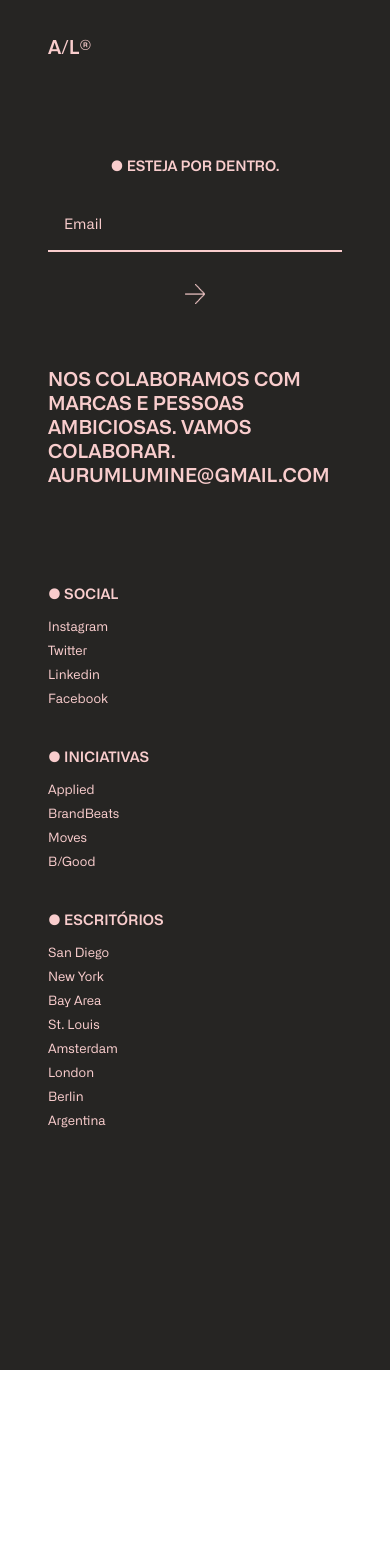
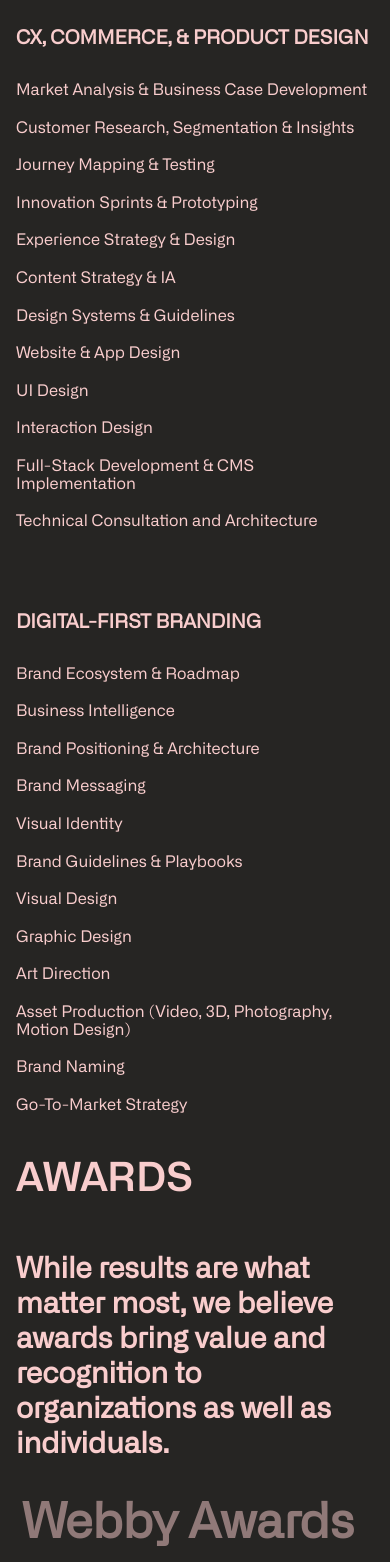
Before and after one commit to guilhermesantossousadev/aurum-ecommerce, a React (Vite) app: page /sobre in a window 390 px wide. Shown: the part 2520-4082 px from the top of the page. Before the commit the page ends 3890 px from the top, so only its background shows below. Built offline with nearby package versions, Linux system fonts and the light colour scheme.

Commit message:
commit, implementação do Sobre, implementação de redes sociais no footer,

```diff
--- a/src/components/Footer.jsx
+++ b/src/components/Footer.jsx
@@ -109,16 +109,16 @@ function Footer() {
             <ul className={`footer__item__bottom__ul ${footerColorClass}`}>
               <h1>● SOCIAL</h1>
               <li>
-                <a href="#">Instagram</a>
+                <a href="https://www.instagram.com/">Instagram</a>
               </li>
               <li>
-                <a href="#">Twitter</a>
+                <a href="https://x.com/">Twitter</a>
               </li>
               <li>
-                <a href="#">Linkedin</a>
+                <a href="https://br.linkedin.com/">Linkedin</a>
               </li>
               <li>
-                <a href="#">Facebook</a>
+                <a href="https://www.facebook.com/?locale=pt_BR">Facebook</a>
               </li>
             </ul>
 
--- a/src/pages/Servicos.jsx
+++ b/src/pages/Servicos.jsx
@@ -6,7 +6,7 @@ import Assinatura from "../images/AssinaturaEstetica.jpeg";
 import Presenca from "../images/PresençaSensorial.jpg";
 import Simbolos from "../images/SimbolosVivos.jpeg";
 import Relogio from "../images/relogioVladmir.jpeg";
-import Estilo from "../images/EstilocomSignificado.jpg";
+import Estilo from "../images/EstilocomSignificado.jpeg";
 import Hope from "../images/Hope.jpg";
 import Vinculo from "../images/VínculoSingular.png";
 import Essencia from "../images/Essencia.jpeg";
@@ -70,8 +70,9 @@ function Servicos() {
             <div className="Box__item__bottom">
               <h1>AUDEMARS PIGUET</h1>
               <p>
-                Luxuoso relogio cravejada de diamantes, usada pela realeza
-                britânica e famosa por seus pingentes de pérolas ou esmeraldas.
+                Relógio Audemars Piguet cravejado, combina a tradição da marca
+                com um design imponente e moderno, luxo absoluto com diamantes e
+                design marcante.
               </p>
             </div>
           </div>
--- a/src/pages/Sobre.jsx
+++ b/src/pages/Sobre.jsx
@@ -1,10 +1,41 @@
+import React, { useState, useEffect } from "react";
+
 import "../styles/Sobre.css";
 import img1 from "../images/Photo1About.jpg";
 import img2 from "../images/Photo2About.jpg";
 import img3 from "../images/Photo3About.png";
 import img4 from "../images/Photo4About.jpg";
 
+import imgA from "../images/Photo4About.jpg";
+import imgB from "../images/Photo1About.jpg";
+import imgC from "../images/Photo2About.jpg";
+
+const palavras = [
+  { texto: "Webby Awards", imagem: imgA },
+  { texto: "Adweek", imagem: imgB },
+  { texto: "Awwwards", imagem: imgC },
+  { texto: "D&AD", imagem: imgB },
+  { texto: "One Show", imagem: imgC },
+  { texto: "The FWA", imagem: imgC },
+  { texto: "Comm Arts", imagem: imgC },
+];
+
 const Sobre = () => {
+  const [hoverIndex, setHoverIndex] = useState(null);
+  const [mousePos, setMousePos] = useState({ x: 0, y: 0 });
+
+  useEffect(() => {
+    function handleMouseMove(e) {
+      setMousePos({ x: e.clientX, y: e.clientY });
+    }
+    window.addEventListener("mousemove", handleMouseMove);
+    return () => window.removeEventListener("mousemove", handleMouseMove);
+  }, []);
+
+  // Tamanho da imagem para calcular o centro
+  const imgWidth = 450;
+  const imgHeight = 550;
+
   return (
     <div className="Sobre">
       <div className="Sobre__container">
@@ -127,6 +158,98 @@ const Sobre = () => {
           </div>
         </div>
       </div>
+
+      <div className="Sobre__Capabilities">
+        <div className="Sobre__Capabilities__container">
+          <div className="Sobre__Capabilities__container__item">
+            <h1>Capabilities</h1>
+          </div>
+          <div className="Sobre__Capabilities__container__internal">
+            <div className="Sobre__Capabilities__container__item">
+              <h2>CX, Commerce, & Product Design</h2>
+              <ul>
+                <li>Market Analysis & Business Case Development</li>
+                <li>Customer Research, Segmentation & Insights</li>
+                <li>Journey Mapping & Testing</li>
+                <li>Innovation Sprints & Prototyping</li>
+                <li>Experience Strategy & Design</li>
+                <li>Content Strategy & IA</li>
+                <li>Design Systems & Guidelines</li>
+                <li>Website & App Design</li>
+                <li>UI Design</li>
+                <li>Interaction Design</li>
+                <li>Full-Stack Development & CMS Implementation</li>
+                <li>Technical Consultation and Architecture</li>
+              </ul>
+            </div>
+            <div className="Sobre__Capabilities__container__item">
+              <h2>Digital-First Branding</h2>
+              <ul>
+                <li>Brand Ecosystem & Roadmap</li>
+                <li>Business Intelligence</li>
+                <li>Brand Positioning & Architecture</li>
+                <li>Brand Messaging</li>
+                <li>Visual Identity</li>
+                <li>Brand Guidelines & Playbooks</li>
+                <li>Visual Design</li>
+                <li>Graphic Design</li>
+                <li>Art Direction</li>
+                <li>
+                  Asset Production (Video, 3D, Photography, Motion Design)
+                </li>
+                <li>Brand Naming</li>
+                <li>Go-To-Market Strategy</li>
+              </ul>
+            </div>
+          </div>
+        </div>
+      </div>
+
+      <div className="Sobre__awards">
+        <div className="Sobre__awards__item">
+          <h1>Awards</h1>
+        </div>
+        <div className="Sobre__awards__item">
+          <h2>
+            While results are what matter most, we believe awards bring value
+            and recognition to organizations as well as individuals.
+          </h2>
+        </div>
+      </div>
+
+      <div className="Sobre__Hoverimgs">
+        <div className="Sobre__Hoverimgs__item">
+          <h1 className="titulo">
+            <ul>
+              {palavras.map((p, i) => (
+                <li
+                  key={i}
+                  className={`palavra ${hoverIndex === i ? "active" : ""}`}
+                  onMouseEnter={() => setHoverIndex(i)}
+                  onMouseLeave={() => setHoverIndex(null)}
+                >
+                  <span>{p.texto}</span>
+                </li>
+              ))}
+            </ul>
+          </h1>
+
+          {hoverIndex !== null && (
+            <img
+              src={palavras[hoverIndex].imagem}
+              alt=""
+              className="imagem-hover"
+              style={{
+                top: mousePos.y - imgHeight / 2,
+                left: mousePos.x - imgWidth / 2,
+                width: `${imgWidth}px`,
+                height: `${imgHeight}px`,
+              }}
+            />
+          )}
+        </div>
+        <div className="Sobre__Hoverimgs__item rigth"></div>
+      </div>
     </div>
   );
 };
--- a/src/styles/Sobre.css
+++ b/src/styles/Sobre.css
@@ -311,25 +311,281 @@
 }
 
 .Sobre__hero__item__right h1 {
-  font-size: 1.2rem;
+  font-size: 1.7rem;
   text-transform: uppercase;
   margin: 0 0 0.5rem;
   color: #f9cdcd;
 }
 
 .Sobre__hero__item__right span {
-  font-size: 4rem;
+  font-size: 5rem;
   font-weight: bold;
   margin-bottom: 0.5rem;
   color: #f9cdcd;
 }
 
 .Sobre__hero__item__right p {
-  font-size: 0.8rem;
+  font-size: 1.2rem;
   line-height: 1;
   margin: 0;
   color: #f9cdcd;
   font-weight: normal;
+}
+
+.Sobre__Capabilities {
+  height: auto;
+  width: 100%;
+  color: #fff;
+  padding: 4rem;
+}
+
+.Sobre__Capabilities__container {
+  width: 100%;
+  height: 100%;
+  display: flex;
+}
+
+.Sobre__Capabilities__container__internal {
+  width: 100%;
+  height: 100%;
+  display: flex;
+  justify-content: space-around;
+}
+
+.Sobre__Capabilities__container__item {
+  width: 33%;
+  height: 100%;
+  padding: 2rem;
+}
+
+.Sobre__Capabilities__container__item h1 {
+  color: #f9cdcd;
+  text-transform: uppercase;
+  font-weight: 800;
+  font-size: 3rem;
+}
+
+.Sobre__Capabilities__container__item h2 {
+  color: #f9cdcd;
+  text-transform: uppercase;
+  font-weight: 800;
+}
+
+.Sobre__Capabilities__container__item ul {
+  padding-top: 2rem;
+  display: flex;
+  flex-direction: column;
+  gap: 20px;
+  list-style: none;
+  line-height: 2;
+}
+
+.Sobre__Capabilities__container__item ul li {
+  color: #f9cdcd;
+  font-size: 1.5rem;
+  transition: 0.3s ease;
+  line-height: 1.1;
+}
+
+.Sobre__Capabilities__container__item ul li:hover {
+  text-decoration: underline;
+  cursor: pointer;
+}
+
+.titulo {
+  display: flex;
+  gap: 20px;
+  position: relative;
+  flex-wrap: wrap;
+  font-weight: bold;
+  font-size: 1.5rem;
+  user-select: none;
+  color: #000;
+}
+
+.Sobre__awards {
+  height: 60vh;
+  width: 100%;
+  display: flex;
+}
+
+.Sobre__awards__item {
+  width: 50%;
+  height: 100%;
+  padding: 4rem;
+  position: relative;
+}
+
+.Sobre__awards__item h1 {
+  color: #f9cdcd;
+  font-size: 4rem;
+  text-transform: uppercase;
+}
+
+.Sobre__awards__item h2 {
+  color: #f9cdcd;
+  font-size: 3rem;
+  max-width: 500px;
+  position: absolute;
+  top: 50%;
+  left: 0;
+  transform: translate(-50%, -50%);
+}
+
+.Sobre__Hoverimgs {
+  height: 200vh;
+  width: 100%;
+  padding: 2rem;
+  display: flex;
+  position: relative; /* antes inline no div principal */
+}
+
+.Sobre__Hoverimgs__item {
+  width: 70%;
+  height: 100%;
+  overflow-x: visible;
+}
+
+.Sobre__Hoverimgs__item.rigth {
+  width: 10%;
+  height: 100%;
+  overflow-x: visible;
+}
+
+.titulo {
+  position: relative;
+  z-index: 10; /* antes inline no h1 */
+}
+
+.palavra {
+  position: relative;
+  cursor: pointer;
+  padding: 5px 10px;
+  margin-right: 1rem;
+  z-index: 2;
+  border-radius: 5px;
+  font-size: 8rem;
+  opacity: 0.5; /* palavra meio apagada */
+  transition: opacity 0.3s ease;
+}
+
+/* Quando estiver ativa (hover), fica opaca */
+.palavra.active {
+  opacity: 1;
+}
+
+.imagem-hover {
+  position: fixed;
+  pointer-events: auto;
+  z-index: 5;
+  border-radius: 8px;
+  box-shadow: 0 4px 10px rgba(0, 0, 0, 0.3);
+  transition: top 0.1s ease, left 0.1s ease;
+}
+@media (max-width: 768px) {
+  .Sobre__awards {
+    height: 40vh; /* um pouco maior para compensar espaço */
+    flex-direction: column; /* mantém flex, mas empilha verticalmente */
+  }
+
+  .Sobre__awards__item {
+    width: 100%; /* ocupa toda a largura na vertical */
+    padding: 1rem; /* reduz o padding */
+    height: auto; /* para ajustar a altura conforme conteúdo */
+  }
+
+  .Sobre__awards__item h1 {
+    font-size: 2.5rem; /* reduz a fonte para caber na tela */
+  }
+
+  .Sobre__awards__item h2 {
+    font-size: 1.8rem;
+    max-width: 90%; /* ocupa quase toda a largura */
+    position: static; /* remove posicionamento absoluto para evitar corte */
+    transform: none;
+    margin-top: 1rem;
+  }
+
+  .Sobre__Hoverimgs {
+    height: auto; /* ajusta altura para o conteúdo */
+    flex-direction: column; /* empilha verticalmente */
+    padding: 1rem;
+  }
+
+  .Sobre__Hoverimgs__item {
+    width: 100% !important; /* força 100% para itens */
+    height: auto;
+    overflow-x: visible;
+    margin-bottom: 1rem; /* separa os itens */
+  }
+
+  .Sobre__Hoverimgs__item.rigth {
+    width: 100% !important;
+  }
+
+  .palavra {
+    font-size: 3rem; /* diminui as palavras para caber no mobile */
+    padding: 3px 6px;
+    margin-right: 0.5rem;
+  }
+
+  .imagem-hover {
+    position: fixed;
+    max-width: 80vw; /* limita largura da imagem */
+    max-height: 50vh; /* limita altura */
+  }
+}
+
+@media screen and (max-width: 992px) {
+  .Sobre__Capabilities {
+    padding: 1rem;
+  }
+
+  .Sobre__Capabilities__container {
+    flex-direction: column;
+    padding: 0;
+  }
+
+  .Sobre__Capabilities__container__internal {
+    flex-direction: column;
+    gap: 2rem; /* espaçamento entre os itens */
+    justify-content: flex-start;
+  }
+
+  .Sobre__Capabilities__container__item {
+    width: 100%;
+    padding: 1.5rem 1rem;
+  }
+
+  .Sobre__Capabilities__container__item h1 {
+    font-size: 2rem;
+  }
+
+  .Sobre__Capabilities__container__item h2 {
+    font-size: 1.5rem;
+  }
+
+  .Sobre__Capabilities__container__item ul li {
+    font-size: 1.2rem;
+  }
+}
+
+@media screen and (max-width: 480px) {
+  .Sobre__Capabilities {
+    padding: 0;
+  }
+
+  .Sobre__Capabilities__container__item h1 {
+    font-size: 1.5rem;
+  }
+
+  .Sobre__Capabilities__container__item h2 {
+    font-size: 1.2rem;
+  }
+
+  .Sobre__Capabilities__container__item ul li {
+    font-size: 1rem;
+  }
 }
 
 /* Responsividade */
```
Also changed, not shown: src/pages/Contato.jsx (line endings or trailing spaces).
